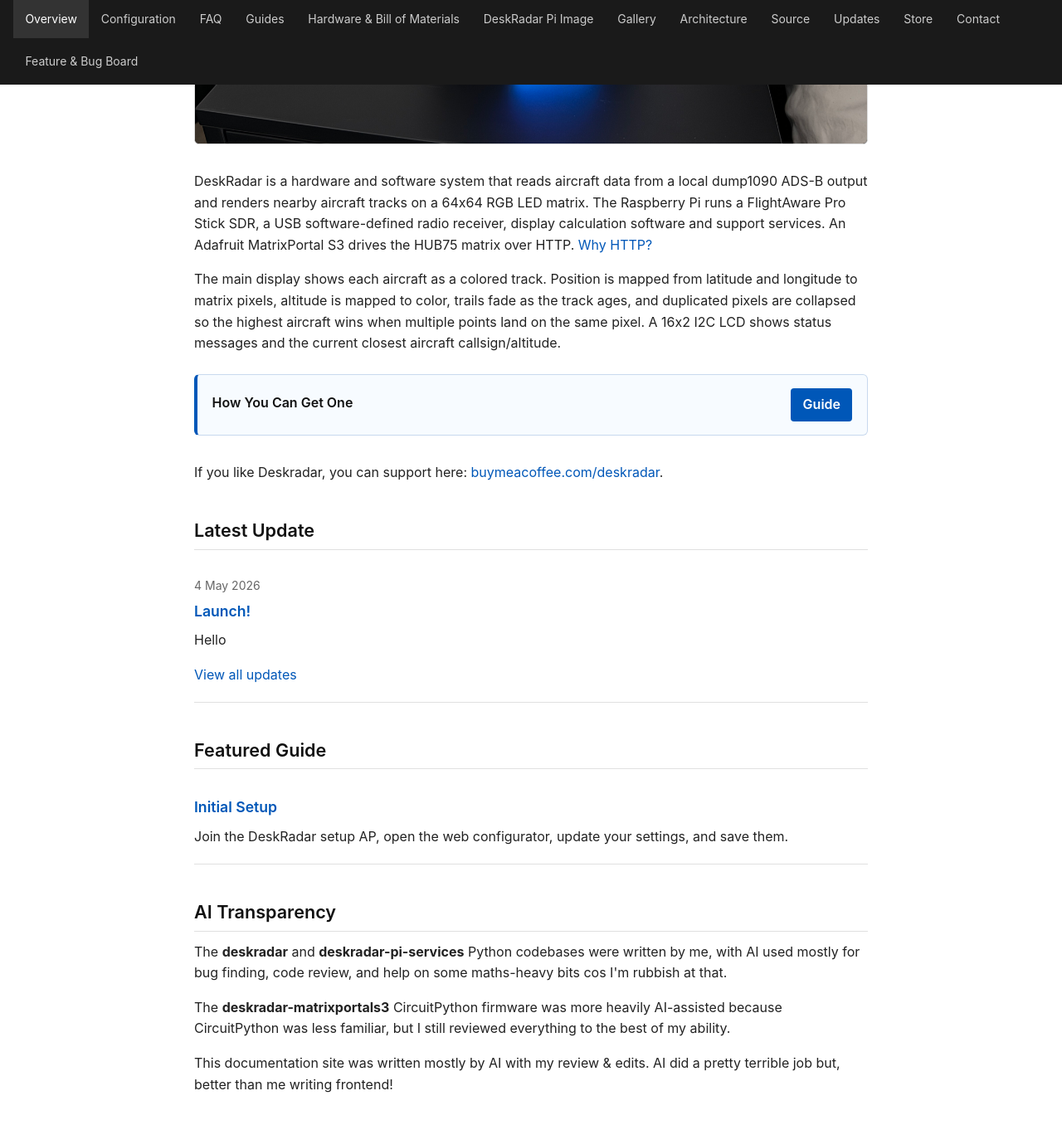
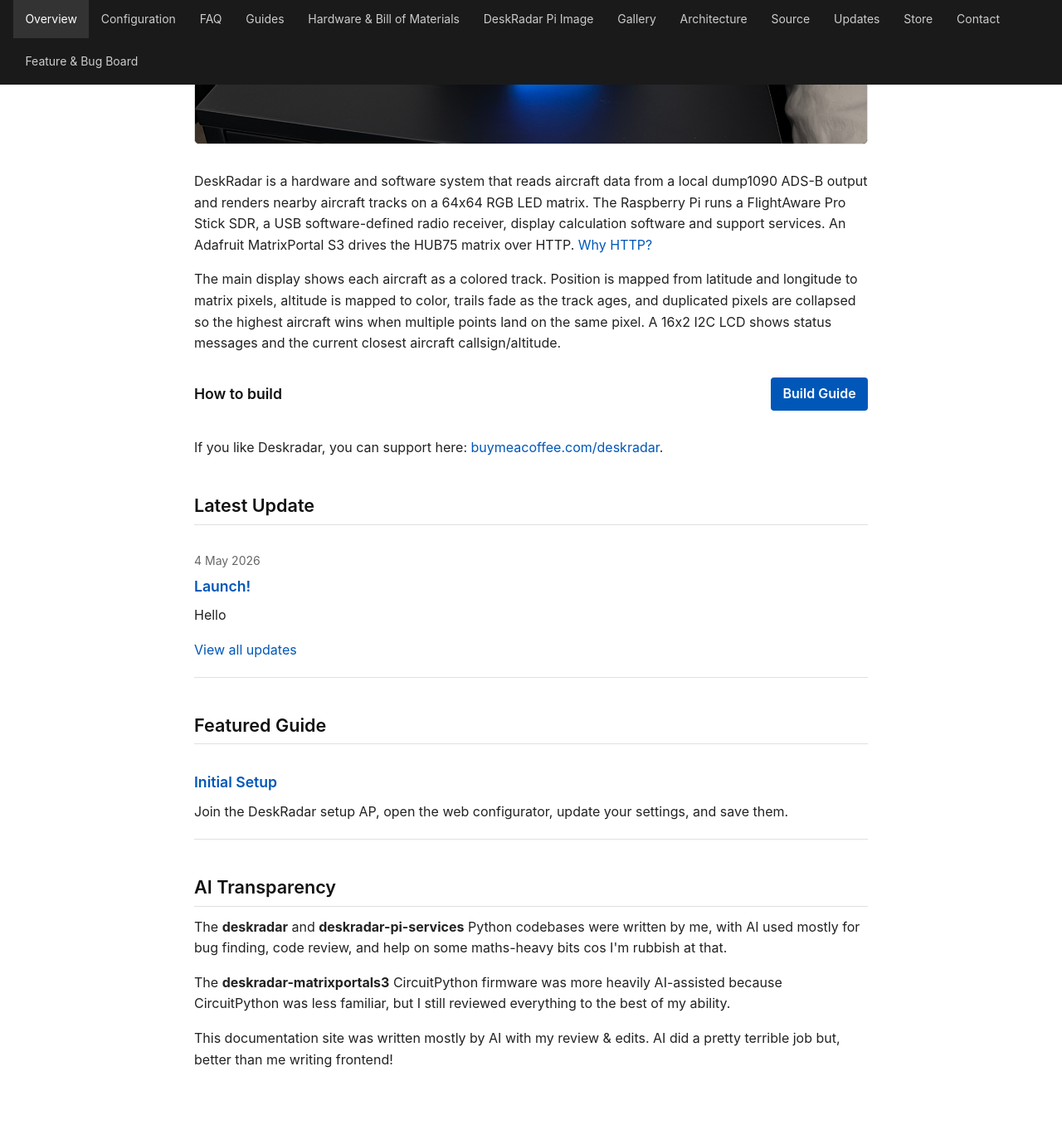
Before and after one commit to deskradario/deskradar-wiki, a Jekyll site: the page built from index.html, in a window 1280 px wide and 1400 px high, scrolled down 582 px. Shown: the top 1356 px of the window at 83% size. Built offline with Jekyll 4.4.1, drawn with Linux system fonts in a browser that asks for light colours.

Commit message:
home page updates

```diff
--- a/index.html
+++ b/index.html
@@ -15,11 +15,9 @@
 
 <p>The main display shows each aircraft as a colored track. Position is mapped from latitude and longitude to matrix pixels, altitude is mapped to color, trails fade as the track ages, and duplicated pixels are collapsed so the highest aircraft wins when multiple points land on the same pixel. A 16x2 I2C LCD shows status messages and the current closest aircraft callsign/altitude.</p>
 
-<section class="support-callout">
-  <div>
-    <h2>How You Can Get One</h2>
-  </div>
-  <a class="button-link" href="{{ '/guides/how-you-can-get-one/' | relative_url }}">Guide</a>
+<section class="home-build-link">
+  <h2>How to build</h2>
+  <a class="button-link" href="{{ '/guides/how-you-can-get-one/' | relative_url }}">Build Guide</a>
 </section>
 
 <p>If you like Deskradar, you can support here: <a href="https://buymeacoffee.com/deskradar" target="_blank" rel="noopener noreferrer">buymeacoffee.com/deskradar</a>.</p>
--- a/style.css
+++ b/style.css
@@ -253,6 +253,21 @@
   color: #555;
   font-size: 1rem;
   margin-bottom: 2rem;
+}
+
+.home-build-link {
+  align-items: center;
+  display: flex;
+  gap: 1rem;
+  justify-content: space-between;
+  margin: 1.75rem 0 2rem;
+}
+
+.home-build-link h2 {
+  border-bottom: 0;
+  font-size: 1.1rem;
+  margin: 0;
+  padding-bottom: 0;
 }
 
 .support-callout {
```
